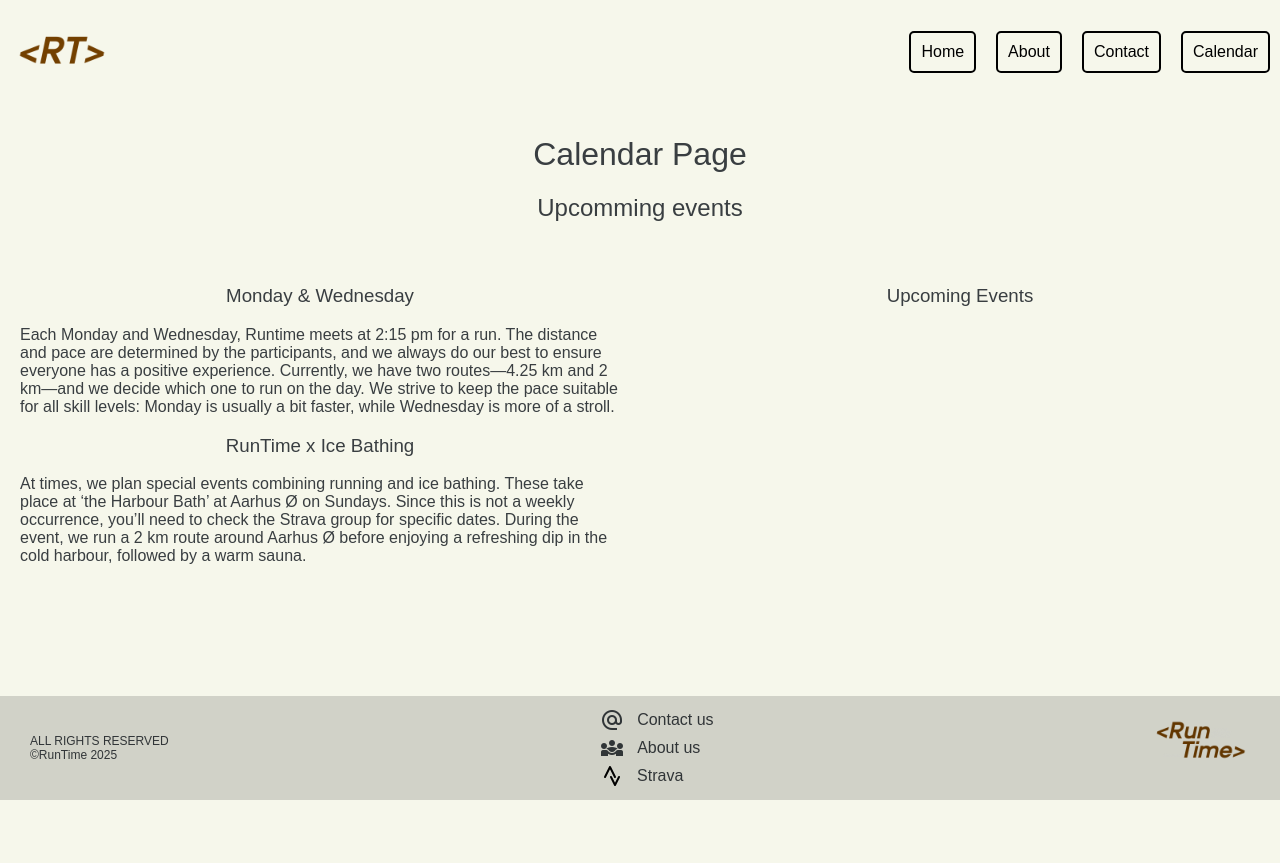
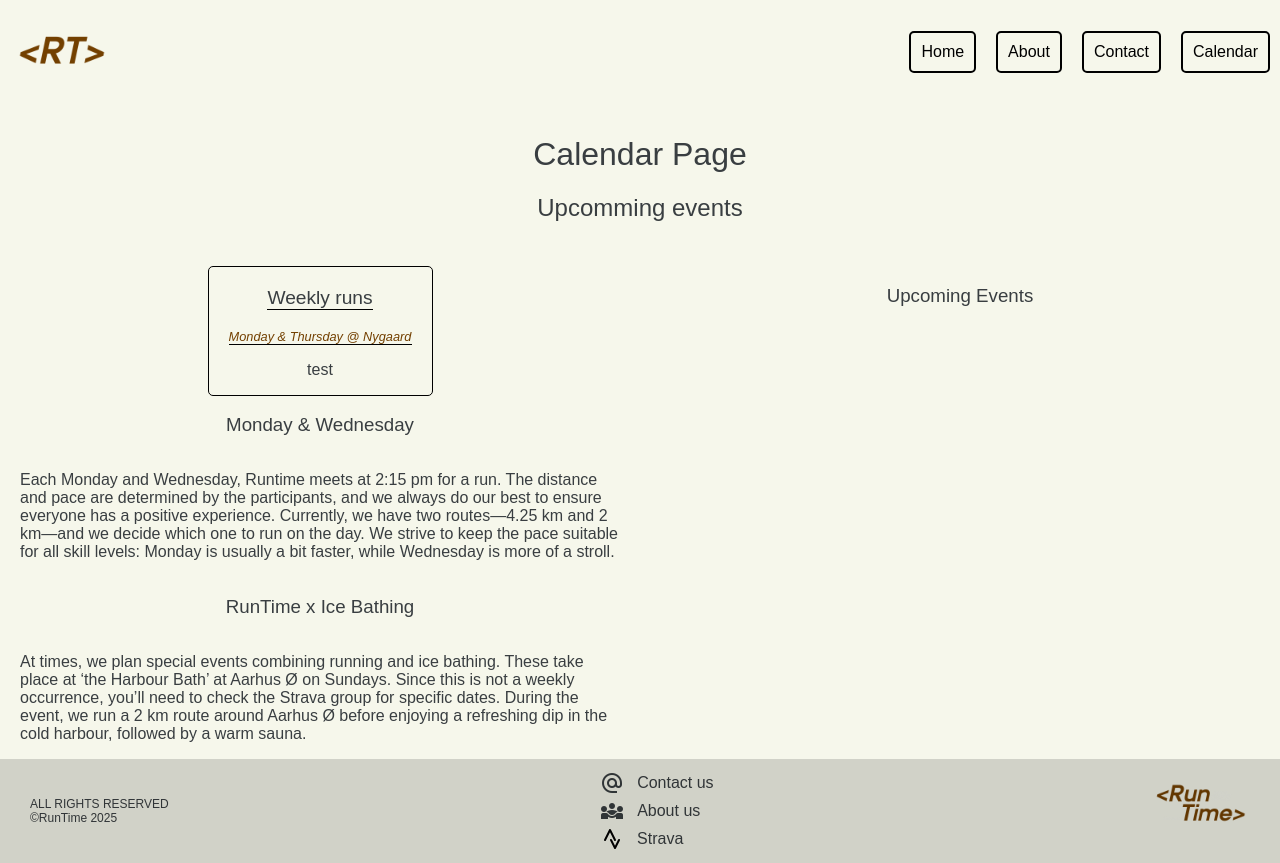
Before and after one commit to RunTimeAU/RunTimeWeb, a SvelteKit app: page /Calendar in a window 1280 px wide. Before the commit the page ends 800 px from the top, so only its background shows below. Built offline with nearby package versions, Linux system fonts and the light colour scheme; a web font is replaced by a local one.

Commit message:
[UPDATE] Imported calendarEvents component into calendar site

```diff
--- a/src/routes/Calendar/+page.svelte
+++ b/src/routes/Calendar/+page.svelte
@@ -1,6 +1,8 @@
 <script>
+import CalendarEvent from "$lib/components/calendarEvent.svelte";
 
 </script>
+
 <div class="header">
   <h1>Calendar Page</h1>
   <h2>Upcomming events</h2>
@@ -8,6 +10,7 @@
 
 <div class="events">
   <div class="weekly">
+    <CalendarEvent title="Weekly runs" date="Monday & Thursday" location="Nygaard" description="test"/>
     <h3 id="weekrun">Monday & Wednesday</h3>
     <p>
       Each Monday and Wednesday, Runtime meets at 2:15 pm for a run.
@@ -27,6 +30,7 @@
     <h3>Upcoming Events</h3>
   </div>
 </div>
+
 <style>
 h1 {
   color: var(--primary-color)
@@ -41,12 +45,12 @@
   flex-direction: row;
 }
 .weekly {
+  display: flex;
+  flex-direction: column;
+  align-items: center;
   margin: 0 0 0 20px;
   padding: 0 20px 0 0;
   width: 50%;
-    }
-    .weekly h3 {
-        text-align: center;
 }
 
 .upcoming {
```
Lines whose indentation alone changed are shown as unchanged.
